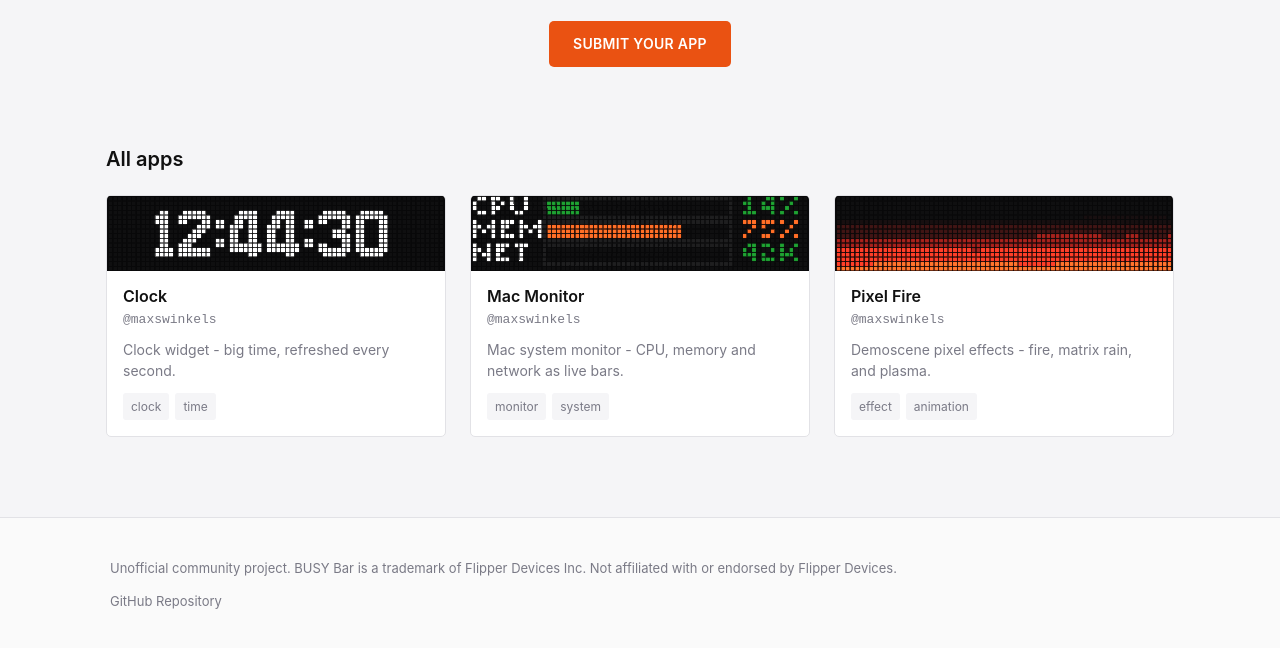
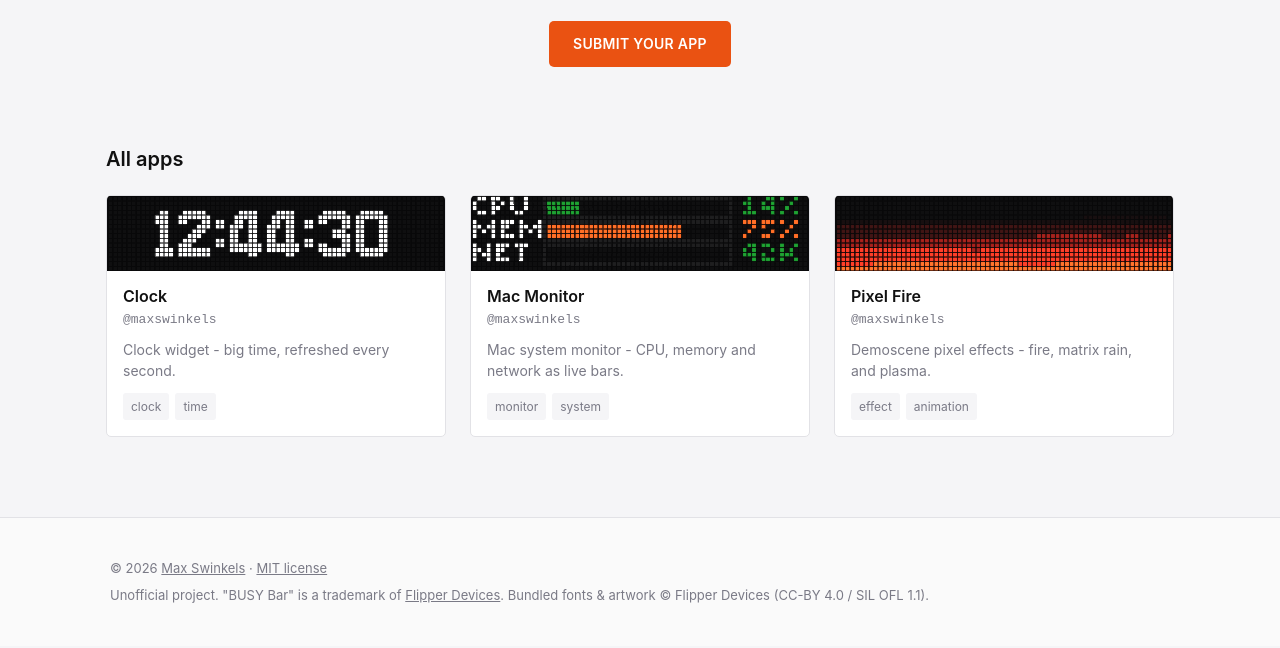
Before and after one commit to maxswinkels/busybar-apps, an Astro site: page / in a window 1280 px wide. Shown: the part 246-894 px from the top of the page. Built offline with nearby package versions, Linux system fonts and the light colour scheme; Astro itself is replaced by a stand-in of ours.

Commit message:
Match emulator footer: copyright, MIT license and trademark/attribution lines

```diff
--- a/src/layouts/Layout.astro
+++ b/src/layouts/Layout.astro
@@ -39,11 +39,10 @@
     <footer class="site-footer">
       <div class="container">
         <p class="footer-text">
-          Unofficial community project. BUSY Bar is a trademark of Flipper Devices Inc.
-          Not affiliated with or endorsed by Flipper Devices.
+          © {new Date().getFullYear()} <a href="https://github.com/maxswinkels" target="_blank" rel="noopener">Max Swinkels</a> · <a href="https://github.com/maxswinkels/busybar-apps/blob/main/LICENSE" target="_blank" rel="noopener">MIT license</a>
         </p>
-        <p class="footer-links">
-          <a href="https://github.com/maxswinkels/busybar-apps" target="_blank">GitHub Repository</a>
+        <p class="footer-text">
+          Unofficial project. "BUSY Bar" is a trademark of <a href="https://busy.app" target="_blank" rel="noopener">Flipper Devices</a>. Bundled fonts &amp; artwork © Flipper Devices (CC-BY 4.0 / SIL OFL 1.1).
         </p>
       </div>
     </footer>
@@ -154,19 +153,22 @@
     font-size: 13px;
   }
 
-  .footer-text {
-    margin: 0 0 12px 0;
+  .site-footer .container {
+    display: flex;
+    flex-direction: column;
+    gap: 6px;
   }
 
-  .footer-links {
+  .footer-text {
     margin: 0;
   }
 
-  .footer-links a {
+  .footer-text a {
     color: var(--color-text-secondary);
+    text-decoration: underline;
   }
 
-  .footer-links a:hover {
+  .footer-text a:hover {
     color: var(--color-primary);
   }
 </style>
```
